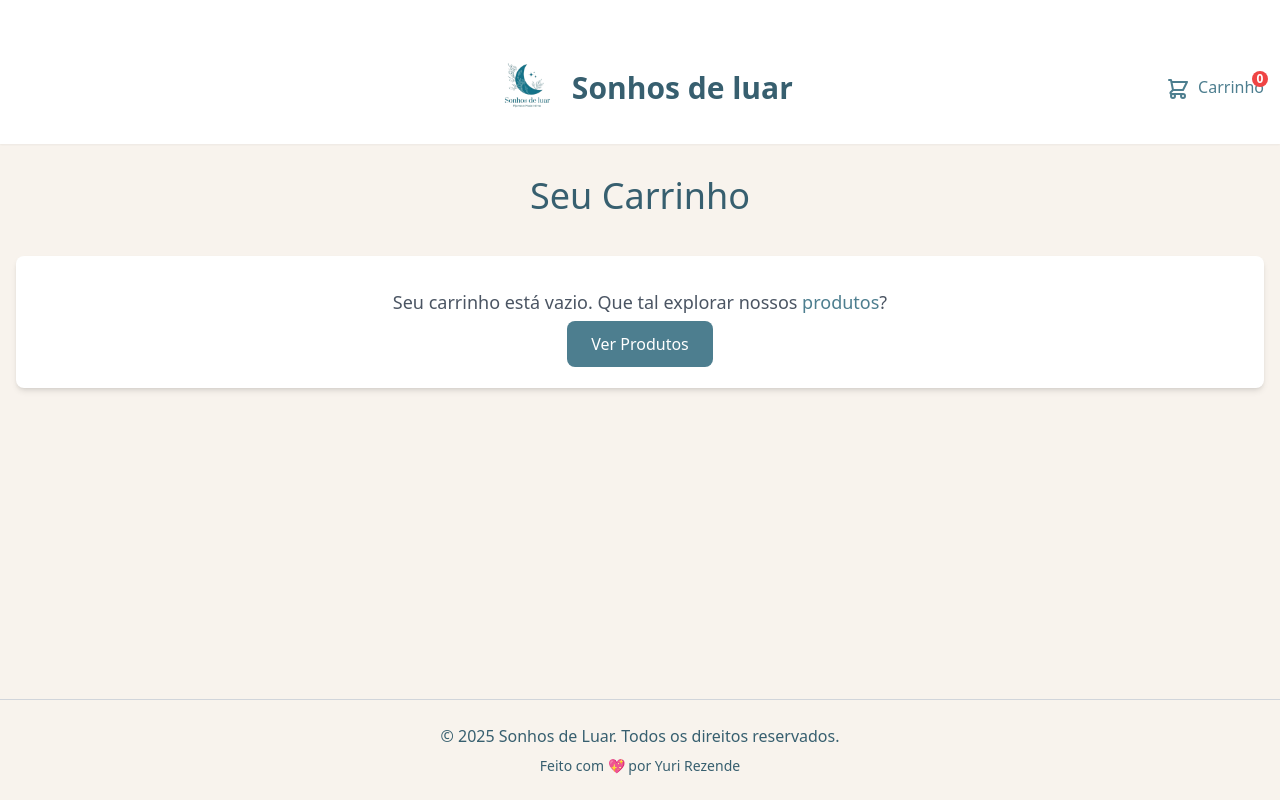
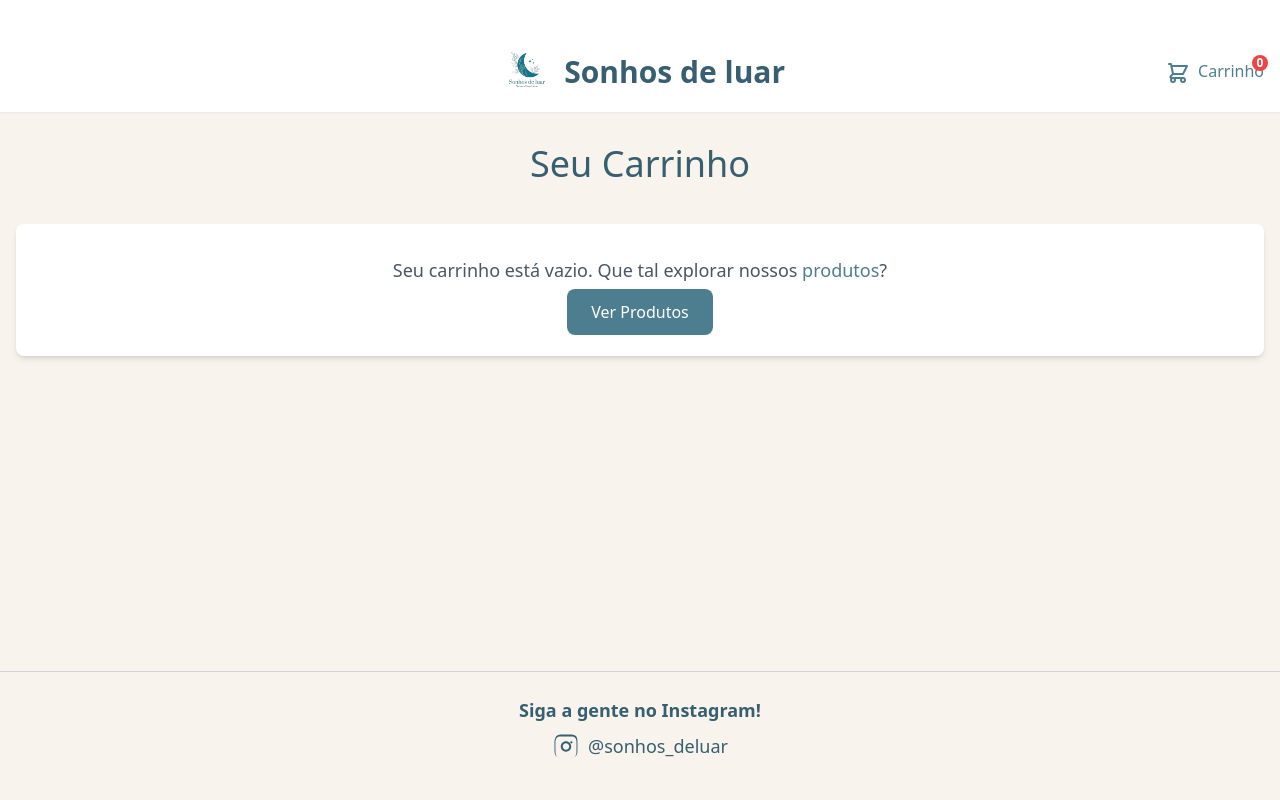
Before and after one commit to yuri3476/SonhoLuar, a Django app: page /carrinho/ in a window 1280 px wide. Run offline with Django 5.2, Linux system fonts and the light colour scheme; some libraries are stand-ins or nearby versions.

Commit message:
Ajustes Dashboard

```diff
--- a/catalogo/templates/catalogo/base.html
+++ b/catalogo/templates/catalogo/base.html
@@ -45,14 +45,16 @@
     <header class="bg-white shadow-sm py-4">
         </header>
 
-    <header class="bg-white shadow-sm py-4">
+        <header class="bg-white shadow-sm py-2">
         <nav class="container mx-auto grid grid-cols-3 items-center px-4">
 
             <div>
                 </div>
 
             <a href="{% url 'lista_produtos' %}" class="flex items-center space-x-2 justify-center">
-                <img src="{% static 'sonhos_de_luar_logo.png' %}" alt="Sonhos de Luar Logo" class="h-20 w-auto">
+
+                <img src="{% static 'sonhos_de_luar_logo.png' %}" alt="Sonhos de Luar Logo" class="h-16 w-auto">
+
                 <span class="text-3xl font-semibold text-primary-text">Sonhos de luar</span>
             </a>
 
@@ -76,10 +78,25 @@
 
     <footer class="bg-secondary-bg text-primary-text py-6 mt-8 border-t border-gray-300">
         <div class="container mx-auto text-center">
-            <p>&copy; 2025 Sonhos de Luar. Todos os direitos reservados.</p>
-            <p class="text-sm mt-2">Feito com 💖 por Yuri Rezende</p>
+
+            <p class="text-lg font-semibold mb-2">Siga a gente no Instagram!</p>
+
+            <div class="flex justify-center mb-4">
+                <a href="https://www.instagram.com/sonhos_deluar/"
+                target="_blank" rel="noopener noreferrer"
+                class="text-primary-text hover:text-accent-blue transition-colors duration-300
+                        flex items-center space-x-2 group"> <svg class="w-7 h-7" fill="currentColor" viewBox="0 0 24 24" aria-hidden="true">
+                        <path fill-rule="evenodd" d="M12 2.163c3.204 0 3.584.012 4.85.07 3.252.148 4.771 1.691 4.919 4.919.058 1.265.07 1.646.07 4.85s-.012 3.584-.07 4.85c-.148 3.225-1.664 4.771-4.919 4.919-1.266.058-1.647.07-4.85.07s-3.584-.012-4.85-.07c-3.26-.149-4.771-1.699-4.919-4.92-.058-1.265-.07-1.646-.07-4.85s.012-3.584.07-4.85C2.83 3.854 4.34 2.308 7.15 2.163 8.416 2.105 8.796 2.093 12 2.093Zm0 1.623c-3.146 0-3.483.01-4.694.06-2.91.13-4.148 1.36-4.28 4.28-.05 1.21-.06 1.546-.06 4.69s.01 3.48.06 4.69c.13 2.92 1.37 4.15 4.28 4.28 1.21.05 1.548.06 4.69.06s3.48-.01 4.69-.06c2.91-.13 4.14-1.36 4.28-4.28.05-1.21.06-1.546.06-4.69s-.01-3.48-.06-4.69c-.13-2.91-1.37-4.14-4.28-4.28-1.21-.05-1.546-.06-4.69-.06Zm0 4.227c-2.484 0-4.484 2.008-4.484 4.485s2.008 4.484 4.484 4.484 4.484-2.008 4.484-4.484-2.008-4.485-4.484-4.485Zm0 7.273c-1.54 0-2.788-1.248-2.788-2.788s1.248-2.788 2.788-2.788 2.788 1.248 2.788 2.788-1.248 2.788-2.788 2.788Zm4.62-7.39c-.546 0-.99.444-.99.99s.444.99.99.99.99-.444.99-.99-.444-.99-.99-.99Z" clip-rule="evenodd" />
+                    </svg>
+
+                    <span class="text-lg font-medium">
+                        @sonhos_deluar
+                    </span>
+                </a>
+            </div>
         </div>
     </footer>
+
     <script src="https://cdn.jsdelivr.net/npm/swiper@11/swiper-bundle.min.js"></script>
     {% block scripts %}
     {% endblock %}
```
